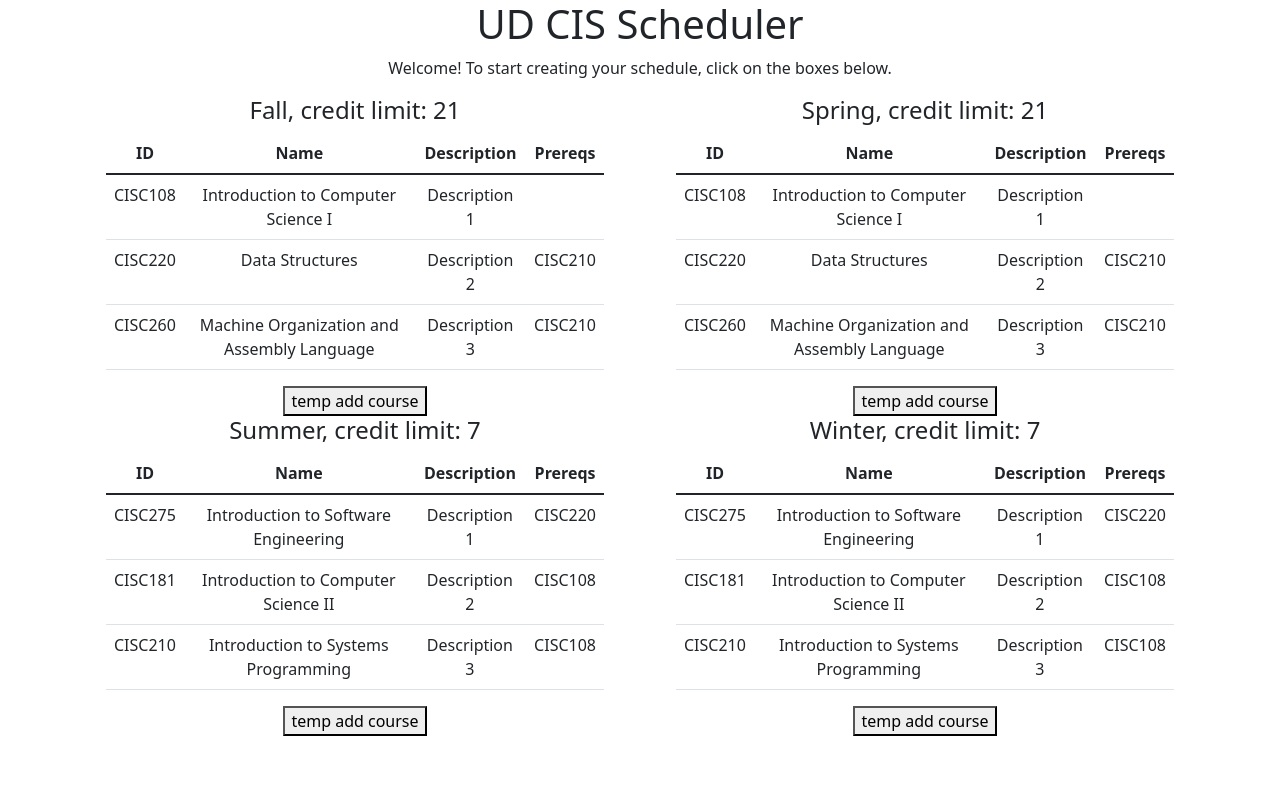
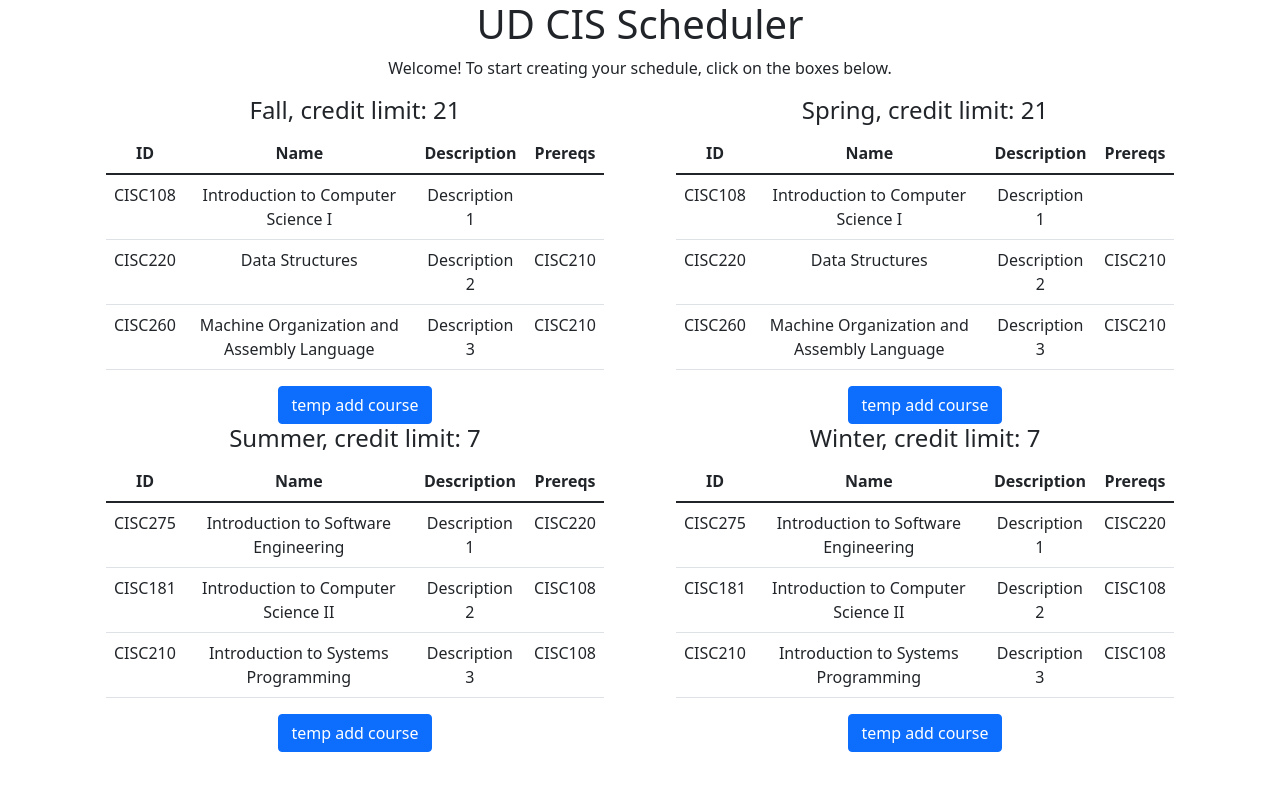
Before and after one commit to UD-CISC275-F21/ud-cis-scheduler-team-13, a React (Create React App) app: page / in a window 1280 px wide. Shown: the top 790 px of the page. Built offline with nearby package versions, Linux system fonts and the light colour scheme.

Commit message:
added bootstrap button

```diff
--- a/src/components/SemesterTable.tsx
+++ b/src/components/SemesterTable.tsx
@@ -1,5 +1,6 @@
 import { Course } from "../interfaces/Course";
-import React, { Container, Table } from "react-bootstrap";
+import React, { Container, Table, Button } from "react-bootstrap";
+
 
 export function SemesterTable({semesterName, creditLimit, allCourses, setAllCourses}: {
         semesterName: string,
@@ -37,6 +38,6 @@ export function SemesterTable({semesterName, creditLimit, allCourses, setAllCour
                 })}
             </tbody>
         </Table>
-        <button onClick={addCourse}>temp add course</button>
+        <Button onClick={addCourse}>temp add course</Button>
     </Container>;
 }
```
